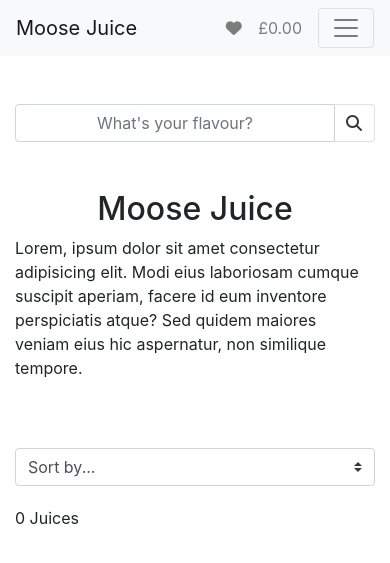
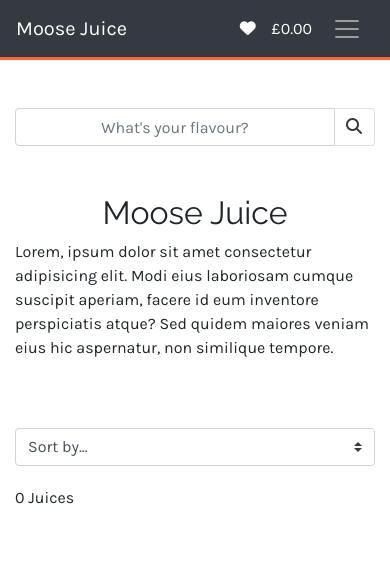
Before and after one commit to Edb83/moose-juice, a Django app: page /products/ in a window 390 px wide. Shown: the top 563 px of the page. Run offline with Django 3.2, Linux system fonts and the light colour scheme; data comes from the database, SQL or seed files in the repository; data that the repository does not hold is empty; some libraries are stand-ins or nearby versions.

Commit message:
Improve responsiveness of svgs, add heart icon hover and begin adding fonts and colors to navbar

```diff
--- a/cart/templates/cart/cart.html
+++ b/cart/templates/cart/cart.html
@@ -15,6 +15,7 @@
                         <thead>
                             <tr>
                                 <th scope="col">Item</th>
+                                <th scope="col"></th>
                                 <th scope="col">Price</th>
                                 <th scope="col">Qty</th>
                                 <th scope="col">Subtotal</th>
@@ -23,6 +24,11 @@
                         <tbody>
                             {% for item in cart_items %}
                             <tr>
+                                <td>
+                                        <svg xmlns="http://www.w3.org/2000/svg" width="20px" length="auto" viewBox="0 0 154 339">
+                                            {% include 'products/includes/product-svg.html' %}
+                                        </svg>
+                                </td>
                                 <td>{{ item.product.name }} <span class="text-muted">({{ item.nic.strength }} {{ item.nic.type }}, {{ item.size.label }})</span></td>
                                 <td>£{{ item.price }}</td>
                                 <td>
--- a/products/templates/products/includes/product-svg.html
+++ b/products/templates/products/includes/product-svg.html
@@ -1,7 +1,7 @@
 <defs>
-    <linearGradient id="{{ product.id}}-gradient" gradientTransform="rotate(90)">
+    <linearGradient id="{{ forloop.counter }}-gradient" gradientTransform="rotate(90)">
       <stop offset="30%" stop-color="#ffffff" />
-      <stop offset="70%" stop-color="{{ product.color }}" />
+      <stop offset="70%" stop-color="{% if product.id %}{{ product.color }}{% else %}{{ item.product.color}}{% endif %}" />
     </linearGradient>
   </defs>
 
@@ -81,7 +81,7 @@
         113.00,133.00 105.00,133.00 105.00,133.00
         105.00,133.00 105.00,85.00 105.00,85.00 Z"
 />
-<path id="{{ product.id}}-body" fill="url('#{{ product.id}}-gradient')" stroke="black" stroke-width="1" d="M 0.00,0.00
+<path id="{{ product.id}}-body" fill="url('#{{ forloop.counter }}-gradient')" stroke="black" stroke-width="1" d="M 0.00,0.00
     M 52.00,141.24
     C 52.00,141.24 98.00,141.24 98.00,141.24
         114.08,141.20 119.98,152.44 120.00,167.00
--- a/products/templates/products/products.html
+++ b/products/templates/products/products.html
@@ -44,7 +44,7 @@
             <div class="col mb-4">
                 <div class="card h-100 border-white">
                     <div class="product-svg-container">
-                        <svg xmlns="http://www.w3.org/2000/svg" width="100%" height="auto" viewBox="0 0 154 339">
+                        <svg xmlns="http://www.w3.org/2000/svg" viewBox="0 0 154 339">
                             <a href="{% url 'product_detail' product.id %}">
                                 {% include 'products/includes/product-svg.html' %}
                             </a>
@@ -52,9 +52,9 @@
                     </div>
 
                     <div class="card-body">
-                        <div class="product-heart product-heart-container">
+                        <div class="product-heart-container">
                             <a href="{% url 'toggle_favourite' product.id %}">
-                                <span class="icon">
+                                <span class="icon icon-product">
                                     {% if product not in profile.favourites.all %}
                                         <i class="far fa-heart fa-lg"></i>
                                     {% else %}
--- a/static/css/base.css
+++ b/static/css/base.css
@@ -2,13 +2,31 @@ html {
     height: 100%;
 }
 
-/* from Bulma */
-.icon {
-    align-items: center;
-    display: inline-flex;
-    justify-content: center;
-    height: 1.5rem;
-    width: 1.5rem;
+body {
+    font-family: Karla, sans-serif;
+}
+
+.navbar {
+    border-bottom: solid 3px #FF6633
+}
+
+.navbar-nav .nav-link,
+.cluster-icon .fa-heart {
+    color: #fff !important;
+}
+
+.navbar-nav .nav-link:hover,
+.cluster-icon .fa-heart:hover {
+    color: #ff6633 !important;
+}
+
+.navbar-dark .navbar-toggler {
+    border: none;
+}
+
+
+h1, h2, h3, h4, h5, h6 {
+    font-family: Raleway, sans-serif;
 }
 
 .update-link,
@@ -24,7 +42,8 @@ html {
 
 /* Products */
 .product-svg-container {
-    max-height: 200px;
+    width: 100px;
+    align-self: center;
 }
 
 .product-detail-svg-container {
@@ -33,14 +52,36 @@ html {
 
 .product-heart-container {
     position: absolute;
-    top: 0;
-    right: 20%;
+    right: 10%;
 }
 
-.product-heart a:hover {
+a:hover {
     text-decoration: none;
 }
 
-.product-heart i {
-    color: #db39a9;
+
+/* Icons */
+
+.icon {
+    align-items: center;
+    display: inline-flex;
+    justify-content: center;
+    height: 1.5rem;
+    width: 1.5rem;
 }
+
+.fa-heart {
+    color: #ff6633;
+}
+
+
+.icon-product:hover .fas.fa-heart:before {
+    content: "\f7a9";
+}
+
+.icon-product:hover .far.fa-heart::before {
+    content: "\F004";
+    /* Required or the pseudo-class will not work: */
+    font-family: 'Font Awesome 5 Free';
+    font-weight: 900;
+}
--- a/templates/base.html
+++ b/templates/base.html
@@ -16,7 +16,7 @@
     {% block core_css %}
         <link rel="stylesheet" href="https://cdn.jsdelivr.net/npm/bootstrap@4.6.0/dist/css/bootstrap.min.css" integrity="sha384-B0vP5xmATw1+K9KRQjQERJvTumQW0nPEzvF6L/Z6nronJ3oUOFUFpCjEUQouq2+l" crossorigin="anonymous">
         <script src="https://kit.fontawesome.com/62998f70b3.js" crossorigin="anonymous"></script>
-        <!-- <link rel="stylesheet" href="https://fonts.googleapis.com/css?family=Lato&display=swap"> -->
+        <link rel="stylesheet" href="https://fonts.googleapis.com/css2?family=Karla&family=Raleway&display=swap" >
         <link rel="stylesheet" href="{% static 'css/base.css' %}">
     {% endblock %}
 
@@ -28,10 +28,10 @@
 
 <body>
     <header>
-        <nav class="navbar navbar-expand-md navbar-light bg-light">
+        <nav class="navbar navbar-expand-md navbar-dark bg-dark">
 
             <a class="navbar-brand" href="{% url 'home' %}">Moose Juice</a>
-            <ul class="navbar-nav d-inline-block list-inline list-unstyled d-md-none ml-auto mr-3">
+            <ul class="navbar-nav d-inline-block list-inline list-unstyled d-md-none ml-auto mr-2">
                 {% include 'includes/navbar-cluster.html' %}
             </ul>
 
--- a/templates/includes/navbar-cluster.html
+++ b/templates/includes/navbar-cluster.html
@@ -1,6 +1,6 @@
 <li class="nav-item list-inline-item">
     <a class="nav-link" href="{% url 'favourites' %}">
-        <span class="icon">
+        <span class="icon cluster-icon">
             <i class="fas fa-heart fa-x2 fa-fw"></i>
         </span>
     </a>
```
Also changed, not shown: TESTING.md (+11 -0 lines), products/templates/products/product-detail.html (+15 -15 lines).
